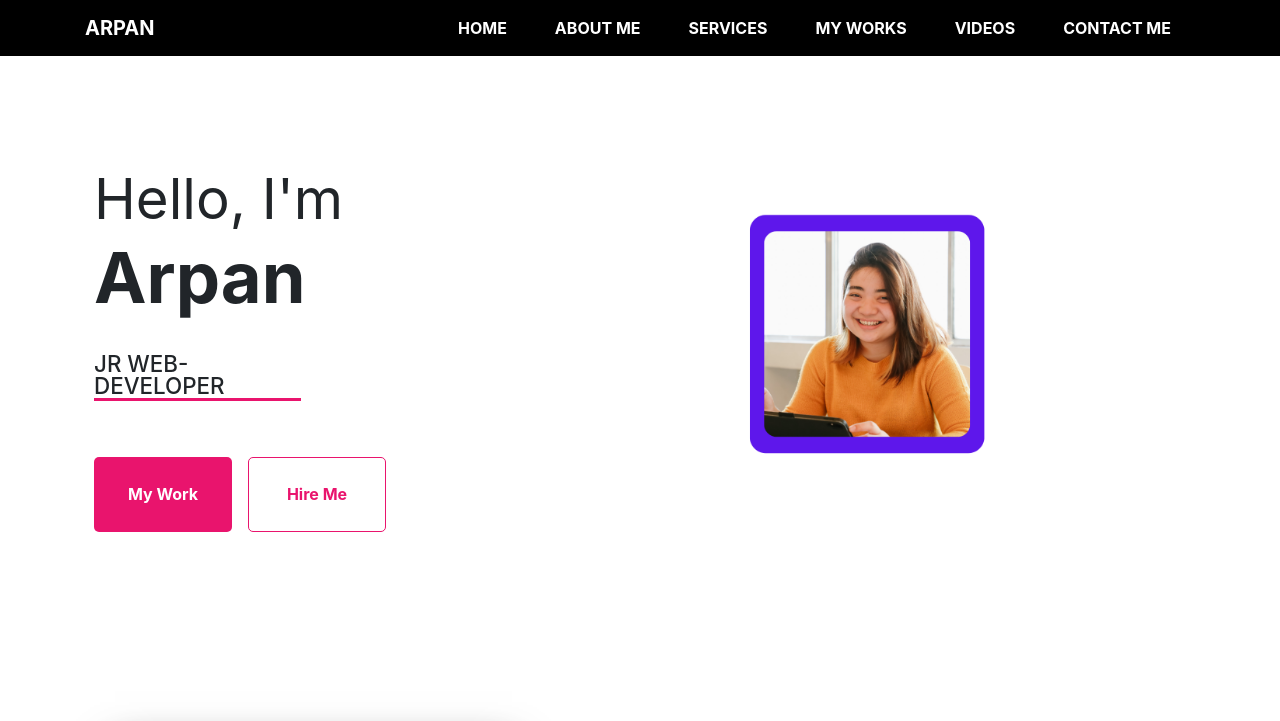
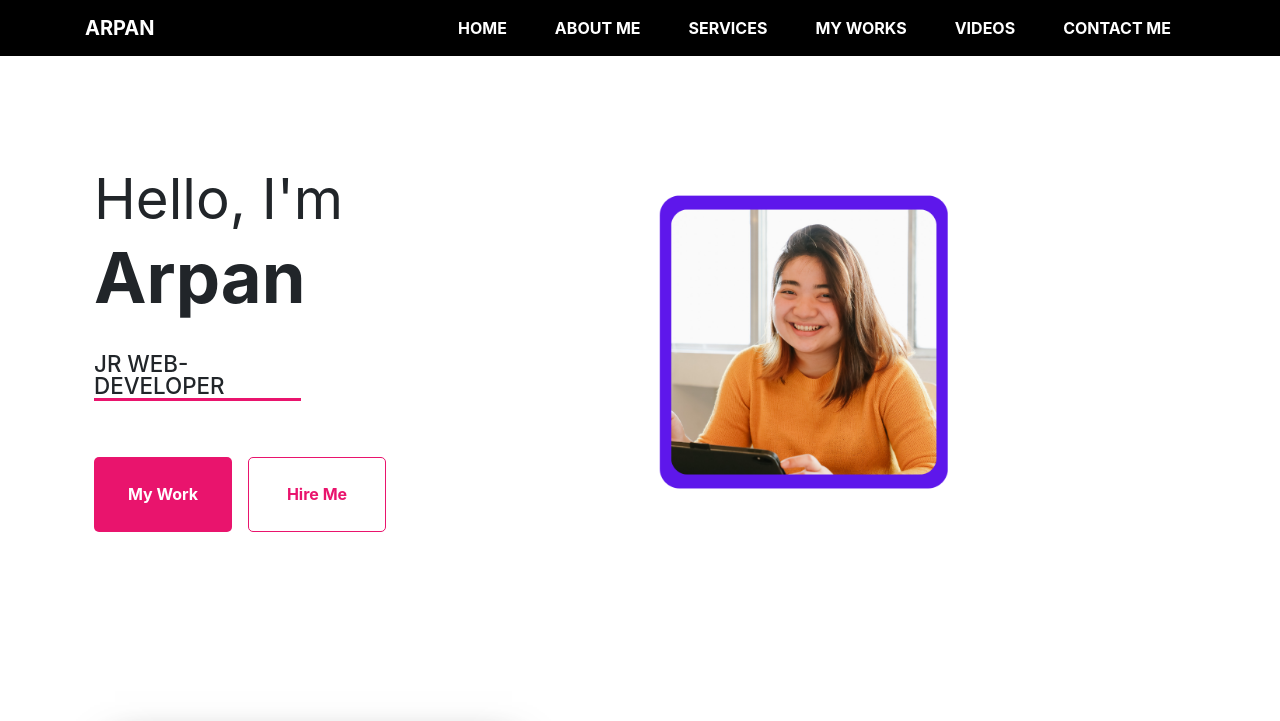
Before and after one commit to Arpan0036/portfolio-website, a plain HTML site: page index.html in a window 1280 px wide. Shown: the top 721 px of the page. Drawn offline with nearby package versions, Linux system fonts and the light colour scheme; grey boxes are pictures that could not be loaded.

Commit message:
Update index.html

```diff
--- a/index.html
+++ b/index.html
@@ -52,7 +52,7 @@
     <div class="container col-xxl-8 px-4 py-5 main">
       <div class="row flex-lg-row-reverse align-items-center g-5 py-5">
         <div class="col-10 col-sm-8 col-lg-6">
-          <img src="./Untitled design (3).png" class="d-block mx-lg-auto img-fluid" alt="Bootstrap Themes" width="700" height="500" loading="lazy">
+          <img src="./Untitled design (4).png" class="d-block mx-lg-auto img-fluid" alt="Bootstrap Themes" width="700" height="500" loading="lazy">
         </div>
         <div class="col-lg-6">
           <h1 class="display-5 fw-bold text-body-emphasis lh-1 mb-3"><small>Hello, I'm</small><br>
```
